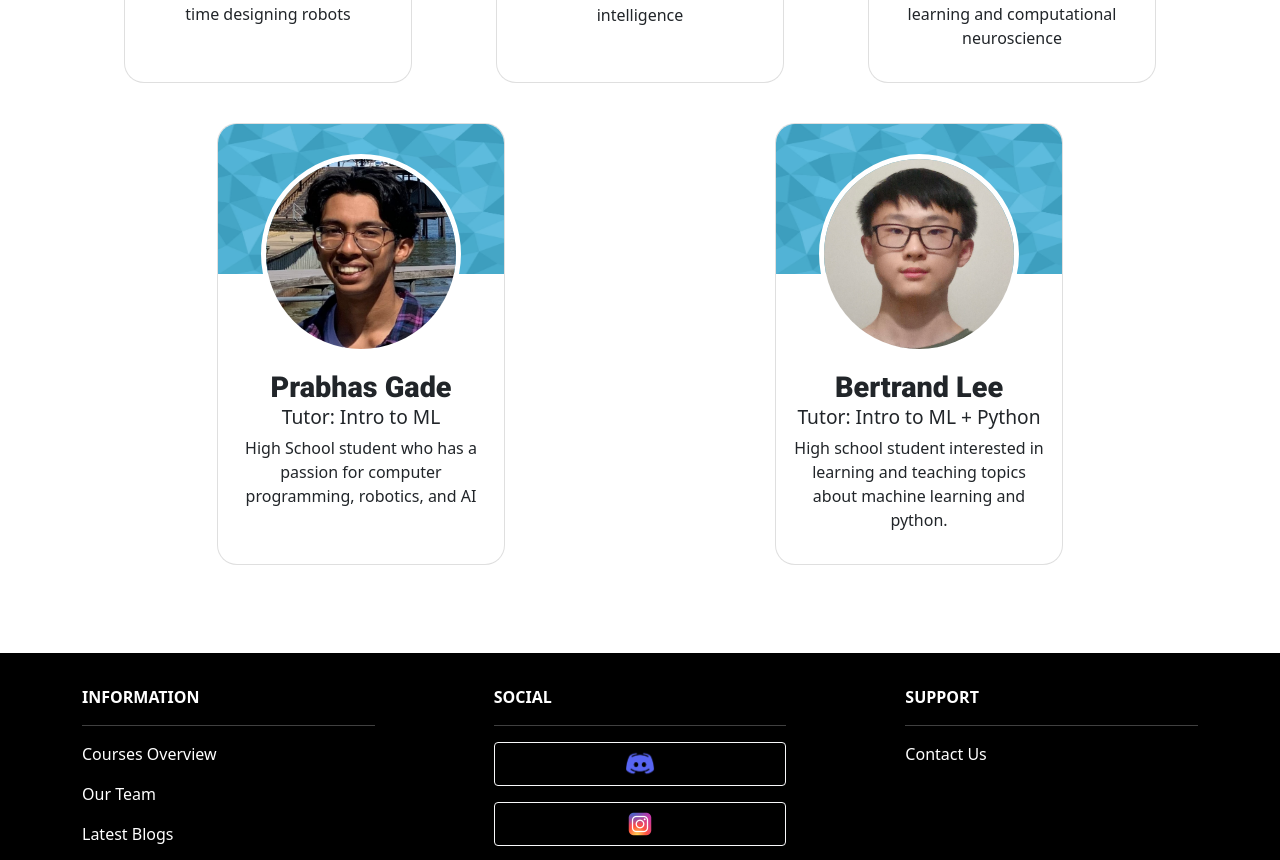
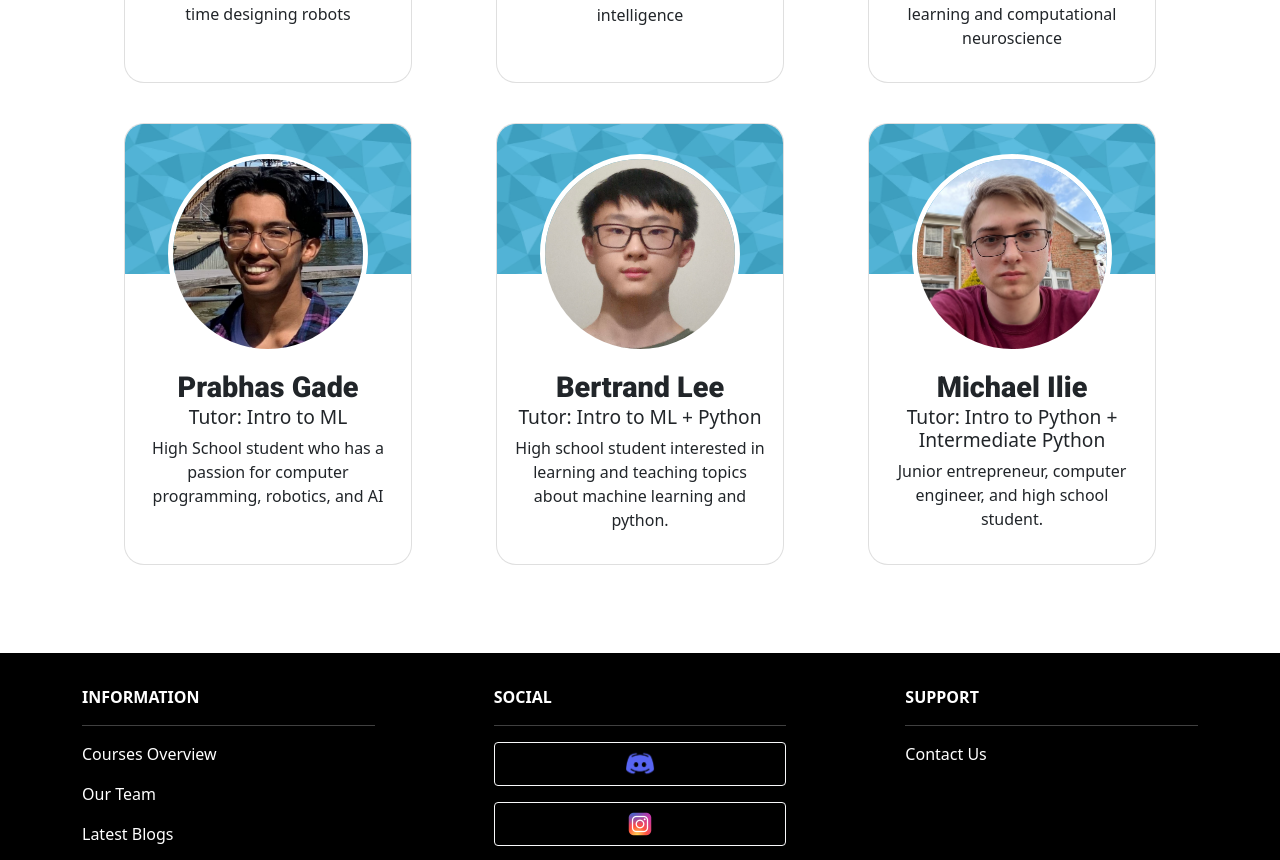
Before and after one commit to Neuracode/website, a Next.js app: page /about/team in a window 1280 px wide. Shown: the part 2420-3280 px from the top of the page. Built offline with nearby package versions, Linux system fonts and the light colour scheme.

Commit message:
Add Michael

```diff
--- a/pages/about/team.tsx
+++ b/pages/about/team.tsx
@@ -93,6 +93,12 @@ const Team: React.FC = () => {
                         image='bertrand_lee.jpeg'
                         description='High school student interested in learning and teaching topics about machine learning and python.'
                     />
+                    <TeamCard
+                        name='Michael Ilie'
+                        title='Tutor: Intro to Python + Intermediate Python'
+                        image='michael_ilie.jpeg'
+                        description='Junior entrepreneur, computer engineer, and high school student.'
+                    />
                 </div>
             </Container>
         </>
```
Also changed, not shown: public/team/michael_ilie.jpeg (added).
